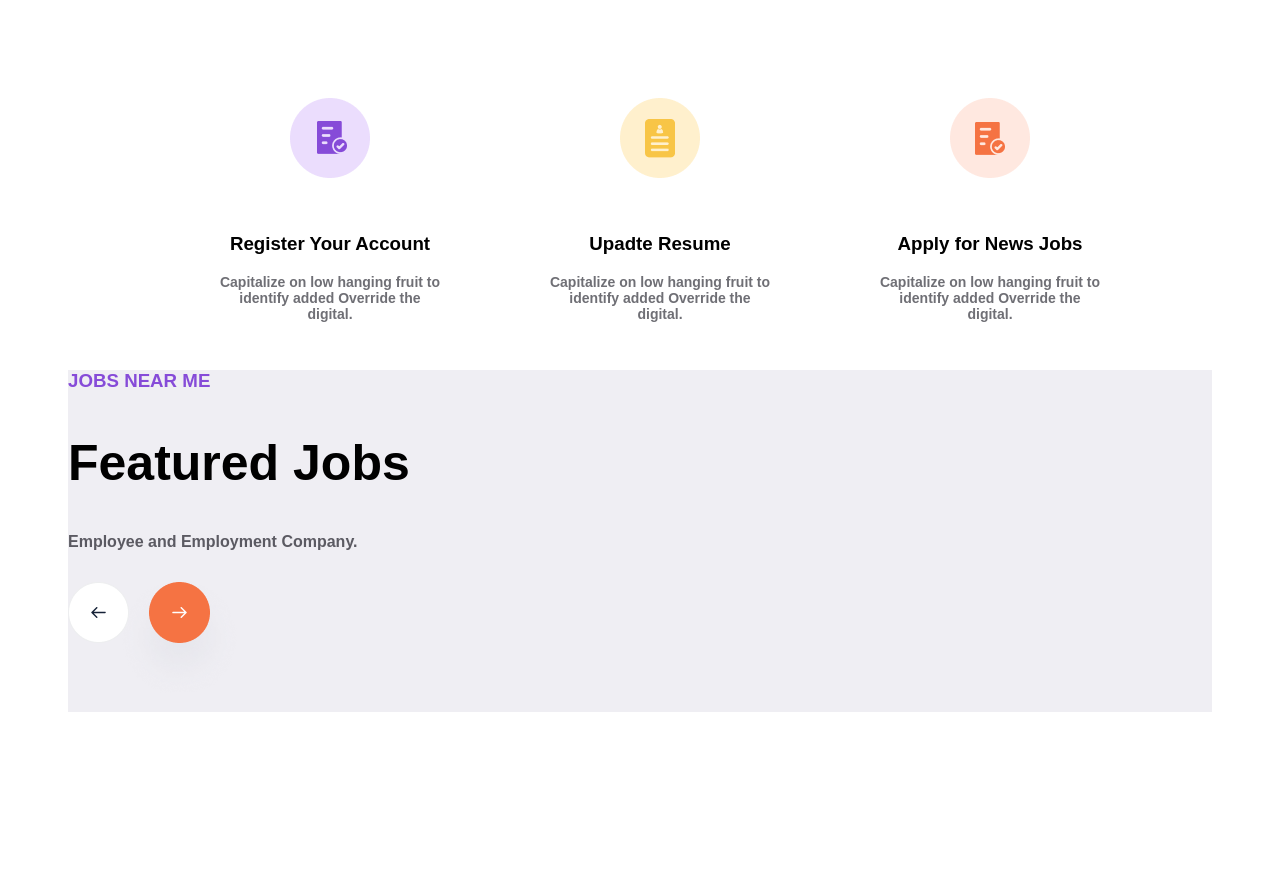
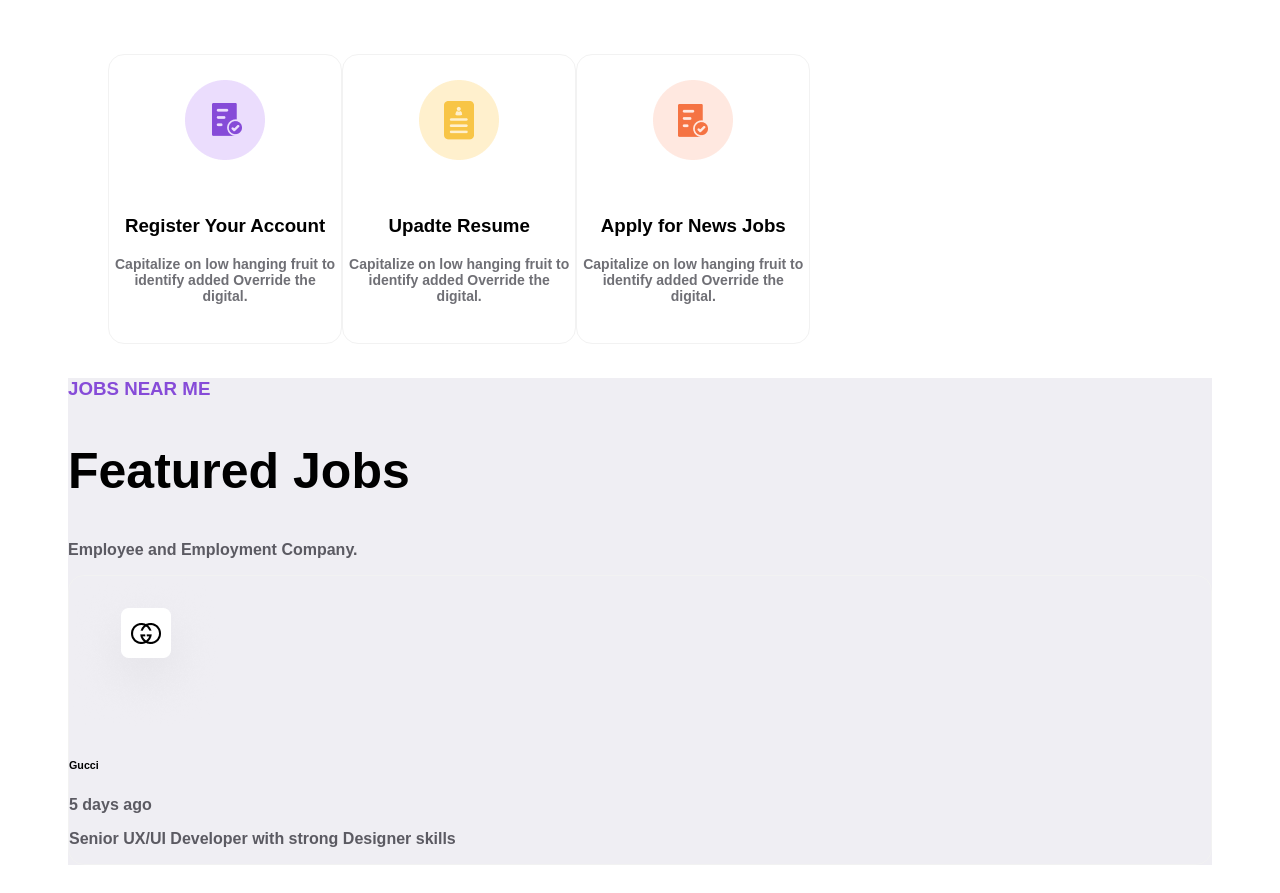
Before and after one commit to kattussv/Xiera-Piven, a plain HTML site: page index.html in a window 1280 px wide. Shown: the part 1072-1965 px from the top of the page. Before the commit the page ends 1844 px from the top, so only its background shows below. Drawn offline with Linux system fonts and the light colour scheme.

Commit message:
add images

```diff
--- a/index.html
+++ b/index.html
@@ -72,8 +72,22 @@
         <h3 class="text2">JOBS NEAR ME</h3>
         <h1>Featured Jobs</h1>
         <p>Employee and Employment Company.</p>
-        <div class="images">
-        <img src="images/Group 1000002015.png" alt="1">
+
+    <div class="gucci">
+        <div class="gucci_2">
+            <div class="gucci-img">
+                <img src="images/Group 1000001960.png" alt="logo">
+                <div>
+                    <h6>Gucci</h6>
+                    <p>5 days ago</p>
+                </div>
+            </div>
+            <p>Senior UX/UI Developer with strong Designer skills</p>
+            <div>
+
+            </div>
+        </div>
+
     </div>
     </section>
 </div>
--- a/style.css
+++ b/style.css
@@ -64,6 +64,7 @@ h1{
     background-position: center;
 }
 h2{
+
     text-align: center;
 }
 .section2{
@@ -91,17 +92,21 @@ h1{
     color: black;
 }
 .section_3 h1{
+    margin-top: 100px;
     text-align: center;
 }
 
 .item{
     display: flex;
-    margin-top: 80px;
-    justify-content: space-around;
 }
 .item li {
-    width: 330px;
     list-style-type: none;
+    justify-content:space-between;
+    justify-content: space-around;
+    padding: 25px 6px;
+    border-radius: 16px;
+    border: 1px solid #F2F2F2;
+
 }
 .item li img{
     margin-bottom: 32px;
@@ -122,6 +127,8 @@ h1{
 h3{ color: #864BD8;}
 h1{text-align: left;}
 p{color: #5B5A62;}
-.images{
-    margin-bottom: 32px;
+
+.gucci{
+    border-radius: 16px;
+    border: 1px solid  #F2F2F2;
 }
```
Also changed, not shown: images/Group 1000001960.png (added).
